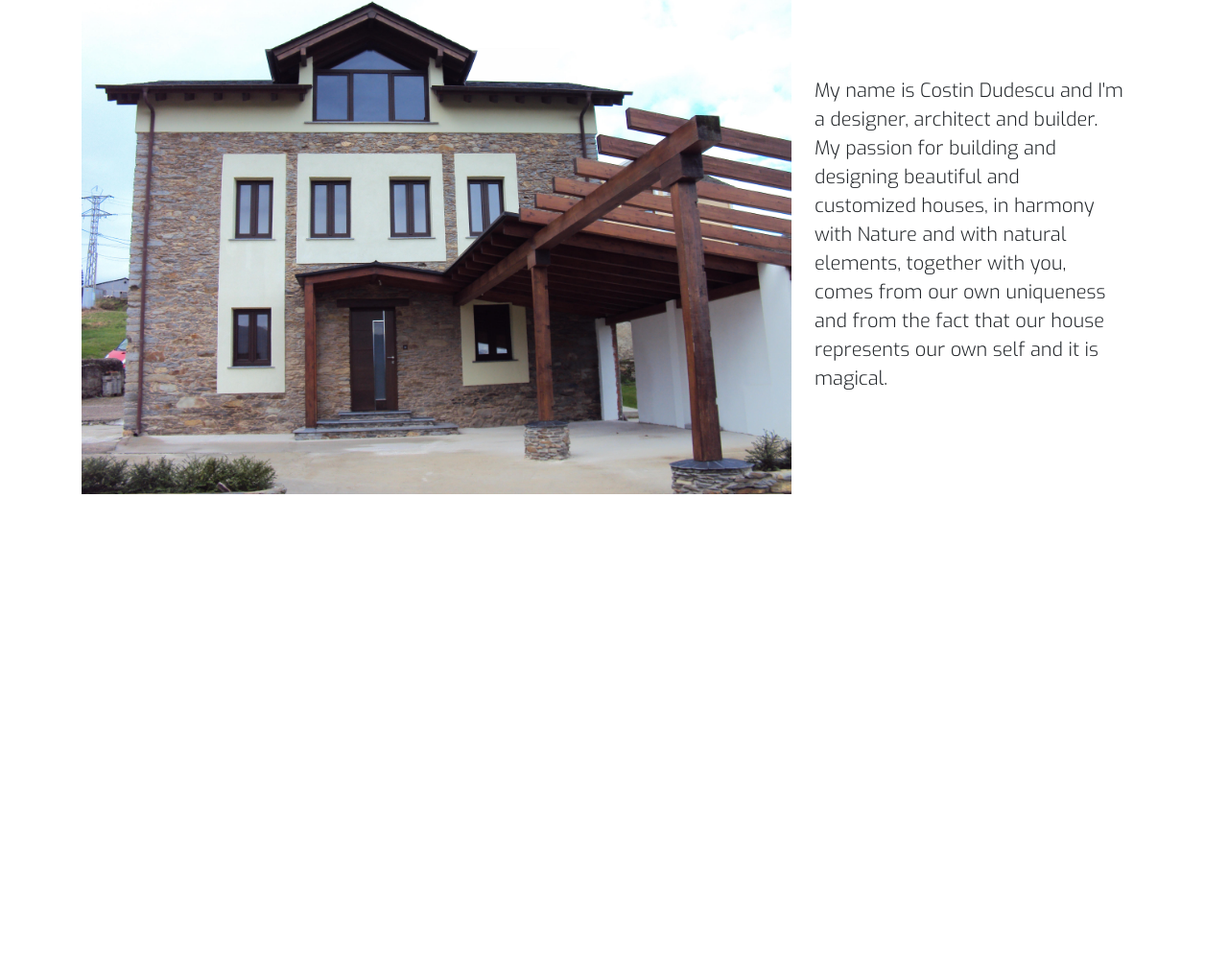
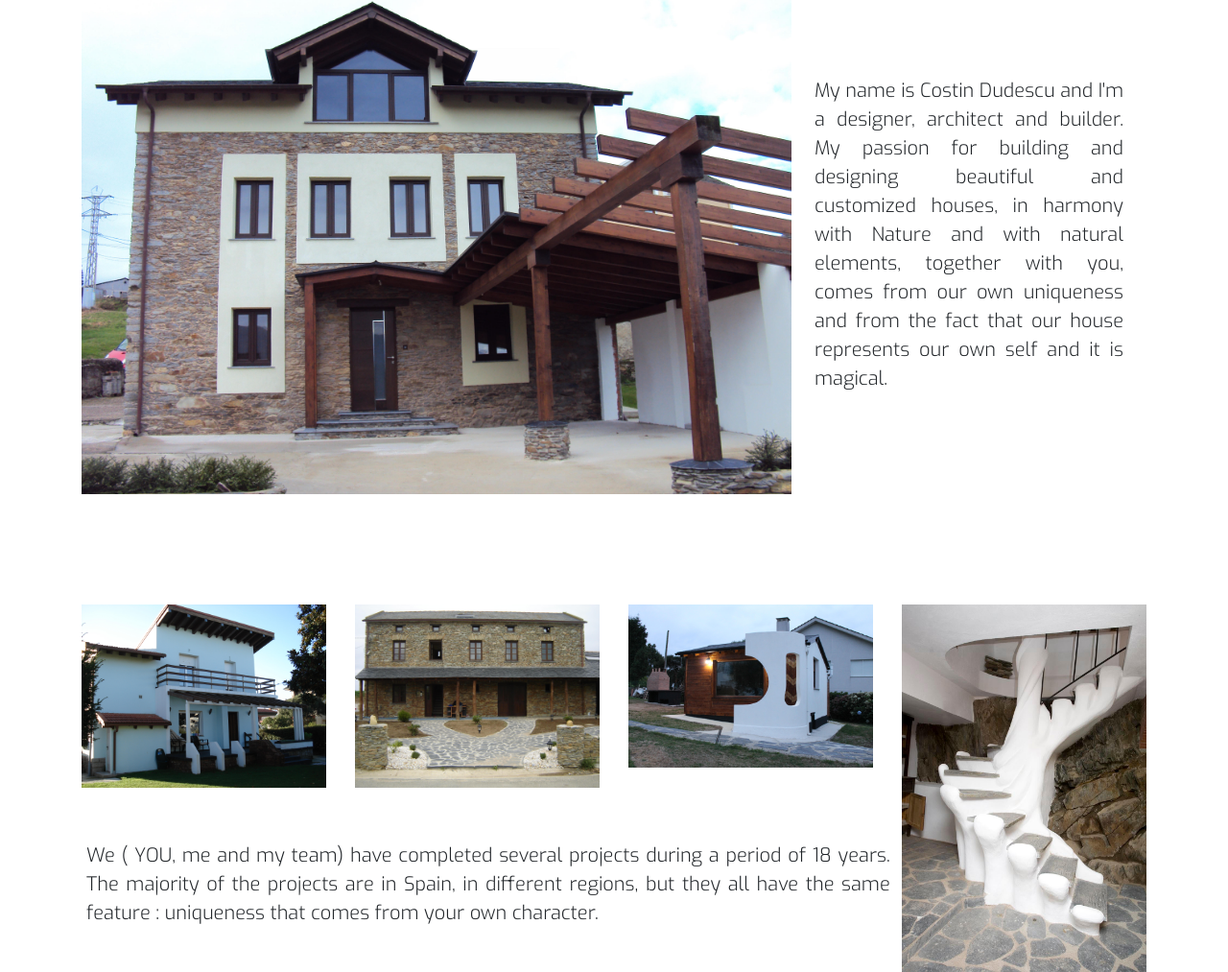
Before and after one commit to Code-Institute-Submissions/CostinDudescu_MilestoneProject, a plain HTML site: page index.html in a window 1280 px wide. Shown: the part 262-1275 px from the top of the page at 96% size. Before the commit the page ends 800 px from the top, so only its background shows below. Drawn offline with nearby package versions, Linux system fonts and the light colour scheme.

Commit message:
second commit

```diff
--- a/css/style.css
+++ b/css/style.css
@@ -97,7 +97,7 @@ html {
 
 /******** MEDIA ********/
 
-@media (min-width: 992px) {
+@media (min-width:768px) {
     /** Bottom effect - green bar - first two links **/
     .navbar-expand-lg .navbar-nav .firsttwo {
         position: relative;
@@ -176,7 +176,51 @@ html {
     }
     .greetingp {
 
+        margin: 40px 0;
+    }
+    .previewgallery {
+        margin-top: 40px;
+        position: relative;
+    }
+    .previewgallerytext {
+        position: absolute;
+        top: 156px;
+        left: 0;
+        width: 77%;
+        padding: 0 20px;
+        font-family: "Exo", sans-serif;
+        font-size: 20px;
+        font-weight: 300;
+        z-index: 2;
+
+    }
+}
+
+@media (min-width:992px) {
+
+    .previewgallery {
+        margin-top: 70px;
+
+    }
+    .previewgallerytext {
+
+        top: 180px;
+
+
+    }
+}
+
+@media (min-width:1200px) {
+    .greetingp {
+
         margin: 120px 0;
     }
+    .previewgallery {
+        margin-top: 100px;
 
+    }
+    .previewgallerytext {
+        top: 247px;
+
+    }
 }
--- a/index.html
+++ b/index.html
@@ -61,20 +61,38 @@
     </header>
     <section class="container">
         <div class="row no-gutters">
-            <div class="col-12 col-sm-12">
+            <div class="col-12 col-md-12">
                 <h1 class="text-uppercase display-4 text-center greeting my-5">Pleased to meet you </h1>
             </div>
-            <div class="col-12 col-sm-8">
+            <div class="col-12 col-md-12 col-lg-8">
                 <img src="images/design_home_1.jpg" class="img-fluid" alt="Design home on first page">
             </div>
-            <div class="col-12 col-sm-4">
-                <p class="px-4  greetingp">
+            <div class="col-12 col-md-12 col-lg-4">
+                <p class="px-4 text-justify greetingp">
                     My name is Costin Dudescu and I'm a designer, architect and builder.  My passion for building and designing beautiful and customized houses, in harmony with Nature and with natural elements,
                     together with you, comes from our own uniqueness and from the fact that our house represents our own self and it is magical.
                 </p>
             </div>
 
-        </div><!--end of row-->
+        </div><!--end of row for greeting-->
+        <div class="row previewgallery">
+            <div class="col-6 col-md-3">
+                 <img src="images/design_home_2.JPG" class="img-fluid" alt="Design home on first page">
+            </div>
+              <div class="col-6 col-md-3">
+                 <img src="images/design_home_3.jpg" class="img-fluid" alt="Design home on first page">
+            </div>
+             <div class="col-6 col-md-3">
+                 <img src="images/design_home_4.jpg" class="img-fluid" alt="Design home on first page">
+            </div>
+              <div class="col-6 col-md-3">
+                 <img src="images/staircase_design_1.jpg" class="img-fluid" alt="Design home on first page">
+            </div>
+             <p class="previewgallerytext text-justify">
+                 We ( YOU, me and my team) have completed several projects during a period of 18 years. The majority of the projects are in Spain, in different regions, but they all have the same feature : uniqueness that comes
+                 from your own character.
+             </p>
+        </div><!--end of row for info-->
 
     </section>
     <footer>
```
Also changed, not shown: images/design_home_2.JPG (added), images/design_home_3.jpg (added), images/design_home_4.jpg (added), images/staircase_design_1.jpg (added).
